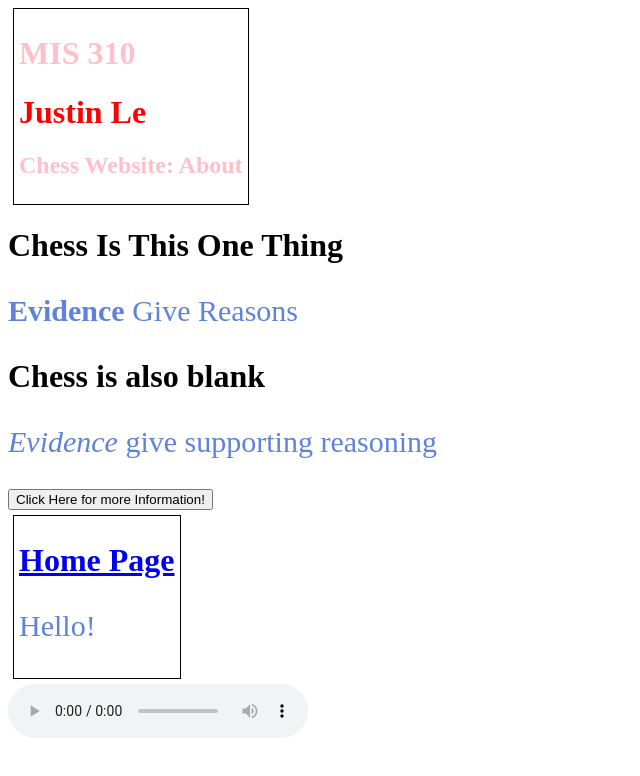
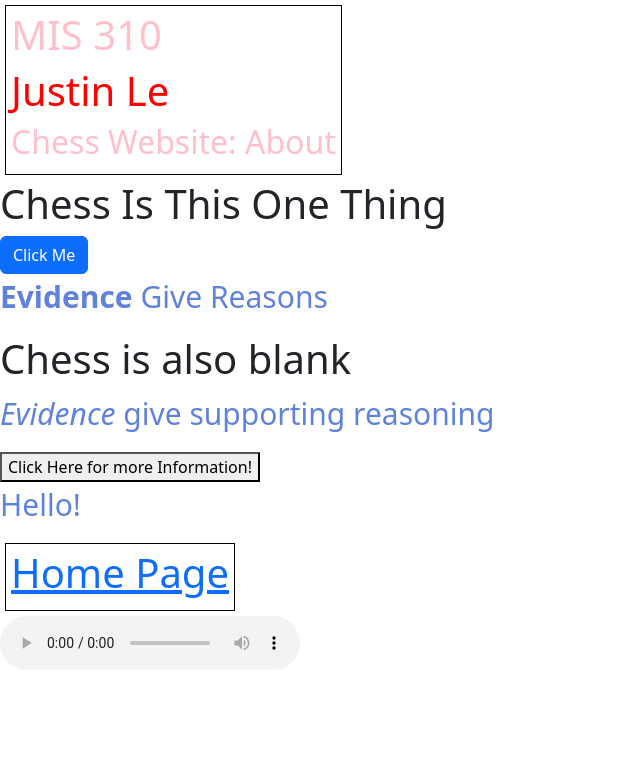
Before and after one commit to FloatBox295/mis310-project, a plain HTML site: page Sept1.html in a window 1280 px wide. Shown: the whole page, without its empty margins (0-640 px from the left). Drawn offline with nearby package versions, Linux system fonts and the light colour scheme.

Commit message:
test bootstrap

```diff
--- a/Sept1.html
+++ b/Sept1.html
@@ -2,6 +2,8 @@
 <html lang="en">
     <head>
         <title>How To Play Chess</title>
+        <link href="https://cdn.jsdelivr.net/npm/bootstrap@5.3.9/dist/css/bootstrap.min.css" rel="stylesheet">
+        <script src="https://cdn.jsdelivr.net/npm/bootstrap@5.3.9/dist/js/bootstrap.bundle.min.js"></script>
         <link rel="stylesheet" href="css/styles.css">
         <script src="https://cdnjs.cloudflare.com/ajax/libs/jquery/3.7.1/jquery.min.js" defer></script>
         <script src="java/script.js" defer></script>
@@ -13,14 +15,15 @@
         <h2>Chess Website: About</h2>
     </header>
         <h1>Chess Is This One Thing</h1>
+        <button class="btn btn-primary">Click Me</button>
         <p><strong>Evidence</strong> Give Reasons</p>
         <h1>Chess is also blank</h1>
         <p><em>Evidence</em> give supporting reasoning</p>
         <button id="more" type="button">Click Here for more Information!</button>
         <p id="more2"> This is alot more information!</p>
+        <p id="message">TESTTEST</p>
         <footer>
         <h1 class="foot"><a href="index.html">Home Page</a> </h1>
-        <p id="message">TESTTEST</p>
         </footer>
         <audio controls>
             <source src="https://images.chesscomfiles.com/chess-themes/sounds/_MP3_/default/capture.mp3" type="audio/mpeg">
```
